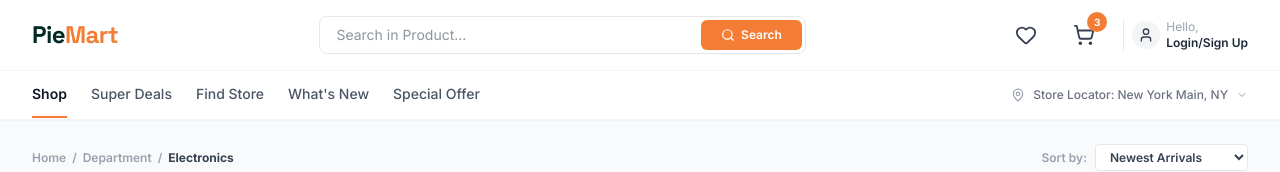
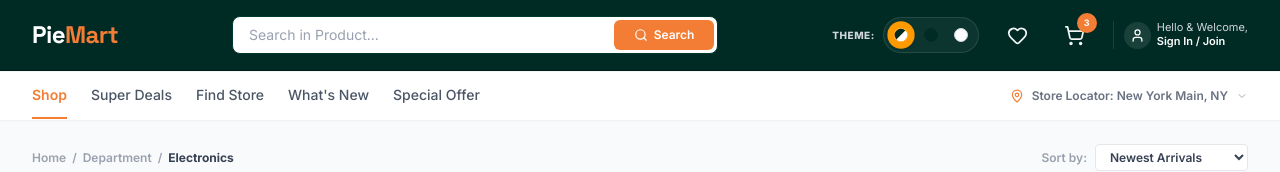
Before and after one commit to Nomifiaz/mynewwebsite, a React (Vite) app: page / in a window 1280 px wide. Shown: the top 172 px of the page. Built offline with nearby package versions, Linux system fonts and the light colour scheme.

Commit message:
feat(header): add dynamic theme configuration
Implement local storage persistence for header themes and apply conditional styling based on the selected theme to improve visual customization.

```diff
--- a/src/components/Header.tsx
+++ b/src/components/Header.tsx
@@ -25,6 +25,25 @@ export default function Header({
 }: HeaderProps) {
   const [localSearch, setLocalSearch] = useState(searchQuery);
 
+  // Load custom header theme preference from local storage
+  const [headerTheme, setHeaderTheme] = useState<"duo" | "green" | "white">(() => {
+    try {
+      const saved = localStorage.getItem("piemart_header_theme");
+      return (saved === "green" || saved === "white" || saved === "duo") ? saved : "duo";
+    } catch {
+      return "duo";
+    }
+  });
+
+  const handleThemeChange = (newTheme: "duo" | "green" | "white") => {
+    setHeaderTheme(newTheme);
+    try {
+      localStorage.setItem("piemart_header_theme", newTheme);
+    } catch (e) {
+      console.warn("Local storage not accessible", e);
+    }
+  };
+
   const handleSearchSubmit = (e: React.FormEvent) => {
     e.preventDefault();
     setSearchQuery(localSearch);
@@ -33,9 +52,41 @@ export default function Header({
 
   const totalCartCount = cart.reduce((acc, item) => acc + item.quantity, 0);
 
+  // Dynamic Theme Styling configurations
+  const isDarkUpper = headerTheme === "green" || headerTheme === "duo";
+  const isDarkLower = headerTheme === "green";
+
+  const upperBarBg = isDarkUpper
+    ? "bg-[#002B24] text-white border-b border-[#001D18]"
+    : "bg-white border-b border-gray-100 text-gray-800";
+
+  const logoTextClass = isDarkUpper ? "text-white" : "text-[#002B24]";
+
+  const searchInputClass = isDarkUpper
+    ? "w-full pl-4 pr-24 py-2 border border-[#00382e] rounded-lg text-sm bg-white text-gray-900 placeholder-gray-400 focus:outline-[#F37D35] focus:outline-2 transition-all outline-none"
+    : "w-full pl-4 pr-24 py-2 border border-gray-200 rounded-lg text-sm bg-white text-gray-800 placeholder-gray-400 focus:outline-[#002B24] focus:outline-2 transition-all outline-none";
+
+  const actionIconClass = isDarkUpper
+    ? "relative p-2 text-gray-100 hover:text-[#F37D35] transition-colors focus:outline-none cursor-pointer"
+    : "relative p-2 text-gray-700 hover:text-[#002B24] transition-colors focus:outline-none cursor-pointer";
+
+  const profileBorderClass = isDarkUpper ? "border-white/10 text-white" : "border-gray-200 text-gray-700";
+  const profileSubTextClass = isDarkUpper ? "text-gray-300" : "text-gray-400";
+  const profileNameClass = isDarkUpper ? "text-white font-semibold" : "text-gray-800 font-semibold";
+  const profileIconBg = isDarkUpper ? "bg-white/10" : "bg-gray-100";
+
+  const navBarBg = isDarkLower
+    ? "bg-[#001D18] border-t border-[#00120f] text-white"
+    : "bg-white border-t border-gray-100 text-gray-600";
+
+  const switcherContainerClass = isDarkUpper
+    ? "flex items-center gap-1 p-1 bg-white/5 border border-white/10 rounded-full select-none shrink-0"
+    : "flex items-center gap-1 p-1 bg-gray-50 border border-gray-200 rounded-full select-none shrink-0";
+
   return (
-    <header className="bg-white border-b border-gray-100 sticky top-0 z-40 shadow-xs">
+    <header className="sticky top-0 z-40 shadow-xs select-none">
       {/* Upper Bar: Logo & Search & Badges */}
+      <div className={`${upperBarBg} transition-all duration-300`}>
         <div className="max-w-[1600px] mx-auto px-4 sm:px-6 lg:px-8 py-4 flex flex-col md:flex-row items-center justify-between gap-4">
           {/* Logo */}
           <div
@@ -46,7 +97,7 @@ export default function Header({
             }}
             className="flex items-center gap-2 cursor-pointer select-none"
           >
-          <span className="font-display text-2xl font-bold tracking-tight text-[#002B24] flex items-center">
+            <span className={`font-display text-2xl font-bold tracking-tight ${logoTextClass} flex items-center transition-colors duration-300`}>
               Pie<span className="text-[#F37D35]">Mart</span>
             </span>
           </div>
@@ -59,7 +110,7 @@ export default function Header({
                 placeholder="Search in Product..."
                 value={localSearch}
                 onChange={(e) => setLocalSearch(e.target.value)}
-              className="w-full pl-4 pr-24 py-2 border border-gray-200 rounded-lg text-sm focus:outline-none focus:border-[#F37D35] transition-colors"
+                className={`${searchInputClass} transition-all duration-300`}
               />
               <button
                 type="submit"
@@ -71,17 +122,67 @@ export default function Header({
             </div>
           </form>
 
-        {/* Actions (Wishlist, Cart, User) */}
-        <div className="flex items-center gap-5">
+          {/* Actions (Wishlist, Cart, Theme Switcher, User) */}
+          <div className="flex items-center gap-4 sm:gap-5">
+            {/* Theme Change Switcher inside design header */}
+            <div className="flex items-center gap-2">
+              <span className={`text-[10px] uppercase tracking-wider font-extrabold hidden lg:inline-block ${isDarkUpper ? "text-gray-300" : "text-gray-400"}`}>
+                Theme:
+              </span>
+              <div className={switcherContainerClass}>
+                <button
+                  type="button"
+                  onClick={() => handleThemeChange("duo")}
+                  className={`p-1.5 rounded-full transition-all flex items-center justify-center cursor-pointer ${
+                    headerTheme === "duo"
+                      ? "bg-amber-500 scale-105 shadow-sm"
+                      : isDarkUpper ? "hover:bg-white/10 text-gray-300" : "hover:bg-gray-200 text-gray-500"
+                  }`}
+                  title="PieMart Duo (Green & White Both)"
+                >
+                  <div className="w-3.5 h-3.5 rounded-full border border-white/20 overflow-hidden flex rotate-45 shrink-0">
+                    <div className="w-1.75 h-3.5 bg-[#002B24]" />
+                    <div className="w-1.75 h-3.5 bg-white" />
+                  </div>
+                </button>
+
+                <button
+                  type="button"
+                  onClick={() => handleThemeChange("green")}
+                  className={`p-1.5 rounded-full transition-all flex items-center justify-center cursor-pointer ${
+                    headerTheme === "green"
+                      ? "bg-emerald-600 scale-105 shadow-sm text-white"
+                      : isDarkUpper ? "hover:bg-white/10 text-gray-300" : "hover:bg-gray-200 text-gray-400"
+                  }`}
+                  title="Full Forest Green"
+                >
+                  <div className="w-3.5 h-3.5 rounded-full bg-[#002B24] border border-emerald-950 shrink-0" />
+                </button>
+
+                <button
+                  type="button"
+                  onClick={() => handleThemeChange("white")}
+                  className={`p-1.5 rounded-full transition-all flex items-center justify-center cursor-pointer ${
+                    headerTheme === "white"
+                      ? "bg-white scale-105 shadow-sm text-[#002B24] border border-gray-200"
+                      : "hover:bg-white/10 text-gray-300"
+                  }`}
+                  title="Clean Alabaster White"
+                >
+                  <div className="w-3.5 h-3.5 rounded-full bg-white border border-gray-300 shrink-0" />
+                </button>
+              </div>
+            </div>
+
             {/* Wishlist */}
             <button
               onClick={onOpenWishlist}
-            className="relative p-2 text-gray-700 hover:text-[#F37D35] transition-colors focus:outline-none cursor-pointer"
+              className={`${actionIconClass} transition-colors`}
               title="Wishlist"
             >
-            <Heart size={22} className={wishlist.length > 0 ? "fill-red-500 text-red-500" : ""} />
+              <Heart size={21} className={wishlist.length > 0 ? "fill-red-500 text-red-500" : ""} />
               {wishlist.length > 0 && (
-              <span className="absolute -top-0.5 -right-0.5 bg-red-500 text-white font-sans text-[10px] w-4 h-4 rounded-full flex items-center justify-center font-bold animate-pulse">
+                <span className="absolute -top-0.5 -right-0.5 bg-red-500 text-white font-sans text-[9px] w-4.5 h-4.5 rounded-full flex items-center justify-center font-bold animate-pulse">
                   {wishlist.length}
                 </span>
               )}
@@ -90,71 +191,82 @@ export default function Header({
             {/* Cart Widget */}
             <button
               onClick={onOpenCart}
-            className="relative p-2 text-gray-700 hover:text-[#002B24] transition-colors focus:outline-none cursor-pointer flex items-center gap-1"
+              className={`${actionIconClass} transition-colors`}
               title="Shopping Cart"
             >
-            <ShoppingCart size={22} />
+              <ShoppingCart size={21} />
               {totalCartCount > 0 && (
-              <span className="absolute -top-1 -right-1 bg-[#F37D35] text-white font-sans text-[10px] w-5 h-5 rounded-full flex items-center justify-center font-bold">
+                <span className="absolute -top-1 -right-1 bg-[#F37D35] text-white font-sans text-[9px] w-5 h-5 rounded-full flex items-center justify-center font-bold">
                   {totalCartCount}
                 </span>
               )}
             </button>
 
             {/* Access profile */}
-          <div className="flex items-center gap-1.5 pl-2 border-l border-gray-200 text-gray-700 text-sm select-none">
-            <div className="p-1.5 bg-gray-100 rounded-full">
-              <User size={16} />
+            <div className={`flex items-center gap-1.5 pl-2.5 border-l ${profileBorderClass} text-sm select-none`}>
+              <div className={`p-1.5 rounded-full ${profileIconBg} transition-colors`}>
+                <User size={15} />
               </div>
-            <div className="hidden sm:block text-left text-xs">
-              <p className="text-gray-400">Hello,</p>
-              <p className="font-semibold text-gray-800">Login/Sign Up</p>
+              <div className="hidden sm:block text-left text-[11px] leading-tight">
+                <p className={profileSubTextClass}>Hello & Welcome,</p>
+                <p className={profileNameClass}>Sign In / Join</p>
+              </div>
             </div>
           </div>
         </div>
       </div>
 
       {/* Navigation and Category Quick Drawer */}
-      <div className="bg-white border-t border-gray-100">
+      <div className={`${navBarBg} transition-all duration-300`}>
         <div className="max-w-[1600px] mx-auto px-4 sm:px-6 lg:px-8 flex items-center justify-between h-12">
           {/* Nav Categories Links */}
-          <nav className="flex items-center gap-6 text-sm font-medium text-gray-600">
+          <nav className="flex items-center gap-6 text-sm font-medium">
             <button
               onClick={() => { setCurrentTab("catalog"); setSearchQuery(""); }}
-              className={`hover:text-[#F37D35] py-3 border-b-2 transition-colors cursor-pointer ${
-                currentTab === "catalog" && searchQuery === "" ? "border-[#F37D35] text-gray-900 font-semibold" : "border-transparent"
+              className={`py-3 border-b-2 transition-all cursor-pointer ${
+                currentTab === "catalog" && searchQuery === ""
+                  ? "border-[#F37D35] text-[#F37D35] font-semibold"
+                  : isDarkLower ? "border-transparent text-gray-300 hover:text-white" : "border-transparent text-gray-600 hover:text-[#F37D35]"
               }`}
             >
               Shop
             </button>
             <button
               onClick={() => { setCurrentTab("super-deals"); }}
-              className={`hover:text-[#F37D35] py-3 border-b-2 transition-colors cursor-pointer ${
-                currentTab === "super-deals" ? "border-[#F37D35] text-gray-900 font-semibold" : "border-transparent"
+              className={`py-3 border-b-2 transition-all cursor-pointer ${
+                currentTab === "super-deals"
+                  ? "border-[#F37D35] text-[#F37D35] font-semibold"
+                  : isDarkLower ? "border-transparent text-gray-300 hover:text-white" : "border-transparent text-gray-600 hover:text-[#F37D35]"
               }`}
             >
               Super Deals
             </button>
             <button
               onClick={() => { setCurrentTab("find-store"); }}
-              className={`hover:text-[#F37D35] py-3 border-b-2 transition-colors cursor-pointer ${
-                currentTab === "find-store" ? "border-[#F37D35] text-gray-900 font-semibold" : "border-transparent"
+              className={`py-3 border-b-2 transition-all cursor-pointer ${
+                currentTab === "find-store"
+                  ? "border-[#F37D35] text-[#F37D35] font-semibold"
+                  : isDarkLower ? "border-transparent text-gray-300 hover:text-white" : "border-transparent text-gray-600 hover:text-[#F37D35]"
               }`}
             >
               Find Store
             </button>
             <button
               onClick={() => { setCurrentTab("whats-new"); }}
-              className={`hover:text-[#F37D35] py-3 border-b-2 transition-colors cursor-pointer ${
-                currentTab === "whats-new" ? "border-[#F37D35] text-gray-900 font-semibold" : "border-transparent"
+              className={`py-3 border-b-2 transition-all cursor-pointer ${
+                currentTab === "whats-new"
+                  ? "border-[#F37D35] text-[#F37D35] font-semibold"
+                  : isDarkLower ? "border-transparent text-gray-300 hover:text-white" : "border-transparent text-gray-600 hover:text-[#F37D35]"
               }`}
             >
               What's New
             </button>
             <button
               onClick={() => { setCurrentTab("special-offers"); }}
-              className={`hover:text-[#F37D35] py-3 border-b-2 transition-colors @md:inline-block cursor-pointer ${
-                currentTab === "special-offers" ? "border-[#F37D35] text-gray-900 font-semibold" : "border-transparent"
+              className={`py-3 border-b-2 transition-all cursor-pointer ${
+                currentTab === "special-offers"
+                  ? "border-[#F37D35] text-[#F37D35] font-semibold"
+                  : isDarkLower ? "border-transparent text-gray-300 hover:text-white" : "border-transparent text-gray-600 hover:text-[#F37D35]"
               }`}
             >
               Special Offer
@@ -162,10 +274,10 @@ export default function Header({
           </nav>
 
           {/* Quick Support Phone / Locations */}
-          <div className="hidden lg:flex items-center gap-2 text-xs text-gray-500 font-medium select-none">
-            <MapPin size={14} className="text-gray-400" />
+          <div className={`hidden lg:flex items-center gap-2 text-xs font-semibold select-none ${isDarkLower ? "text-gray-400" : "text-gray-500"}`}>
+            <MapPin size={14} className={isDarkLower ? "text-emerald-400" : "text-[#F37D35]"} />
             <span>Store Locator: New York Main, NY</span>
-            <ChevronDown size={12} className="text-gray-400" />
+            <ChevronDown size={12} className="opacity-60" />
           </div>
         </div>
       </div>
```
Lines whose indentation alone changed are shown as unchanged.
